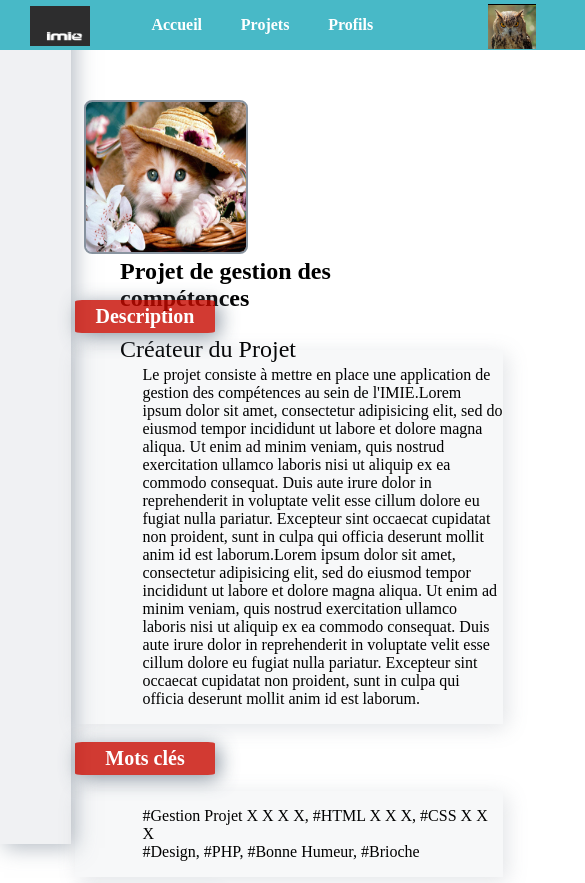
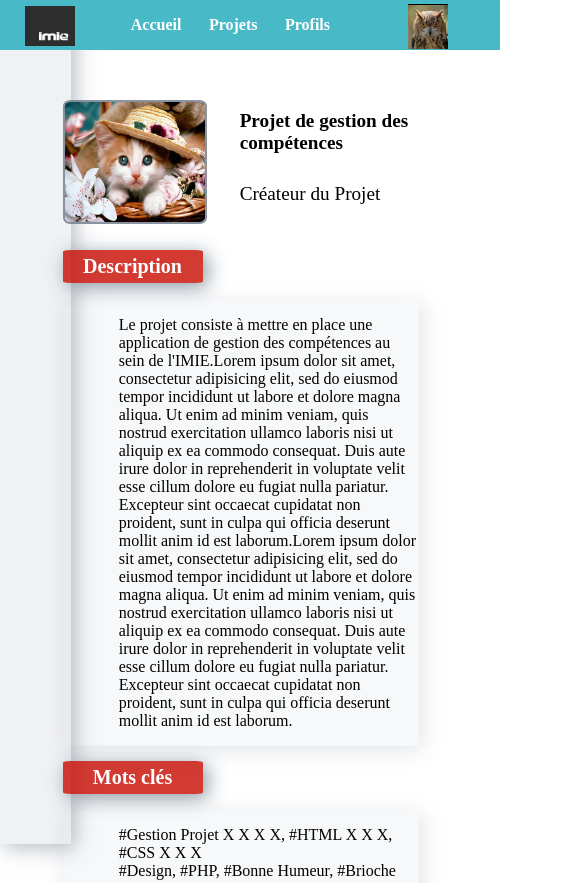
Before and after one commit to MaxBric/TeamBrioche, a plain HTML site: page project.html in a window 390 px wide. Shown: the top 883 px of the page, 585 px wide, since content can reach past the window. Drawn offline with Linux system fonts and the light colour scheme.

Commit message:
modification CSS
Page projets modification de la taille min de la page et responsive
jusqu'a 500px de large

```diff
--- a/css/css.css
+++ b/css/css.css
@@ -1,7 +1,7 @@
 html, body {
 	margin: 0;
 	height: 100%;
-    min-width: 600px;
+    min-width: 500px;
 }
 
 * {
@@ -91,32 +91,31 @@ header {
 #projectheader {
     width: 100%;
 	height: 200px;
-	margin-left: 2%;
 }
 
 #projectpicture {
 	display: inline-block;
-    width: 25%;
+    width: 160px;
 }
 
 #projectpicture img {
-	width: 160px;
-	height : 150px;
+	width: 140px;
+	height : 130px;
 	border: 2px solid rgba(108,122,137,0.8);
 	border-radius: 5%;
 }
 /************************/
 #projectname {
 	display: inline-block;
-	width:80%;
+	width:70%;
 	vertical-align: top;
 	/*margin-top: 3%;*/
 	font-size: 1.5em;
 }
 #projectname p {
 	display: inline-block;
-	margin-top: 0px;
-    margin-left: 10%;
+	margin-top: 50px;
+    margin-left: 7%;
 
 }
 /*********************FIN--HEADER--PROJET*****************************/
@@ -261,6 +260,14 @@ main input[type="text"] {
 }
 
 /****************************MEDIA---SCREEN***************************/
+@media screen and (max-width: 1200px) {
+    #projectname{
+        width: 60%;
+    }
+    #projectname p{
+        margin-top: 10px;
+    }
+}
 @media screen and (max-width: 1150px) {
     .projectcontain{
         padding-left: 15%;
@@ -303,7 +310,19 @@ main input[type="text"] {
         display: none;
     }
     #menu li{
-        margin-left: 6%;
-        margin-right: 6%;
+        margin-left: 5%;
+        margin-right: 5%;
     }
+    #projectpicture img{
+        width: 140px;
+        height: 120px;
+    }
+    #projectname {
+        width: 50%;
+        font-size: 1.2em;
+    }
+    #projectheader{
+        height: 150px;
+    }
+
 }
```
